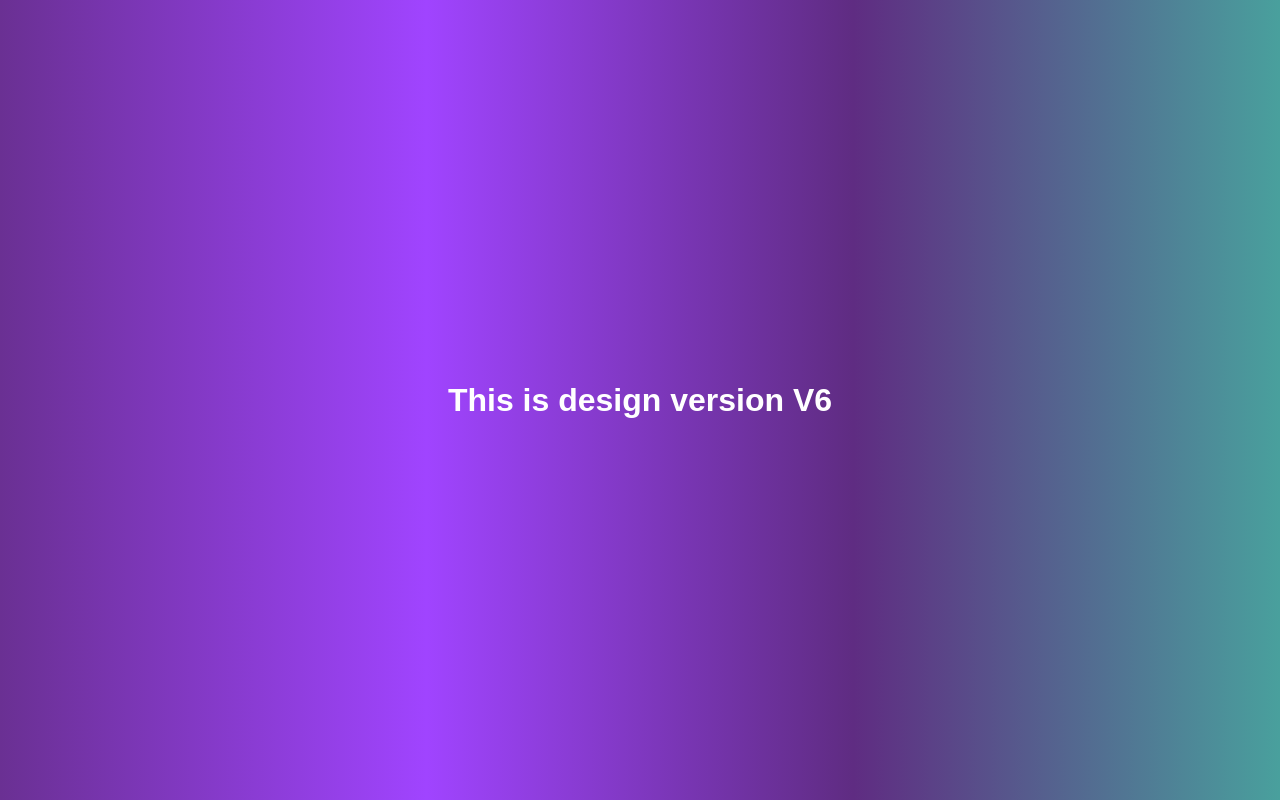
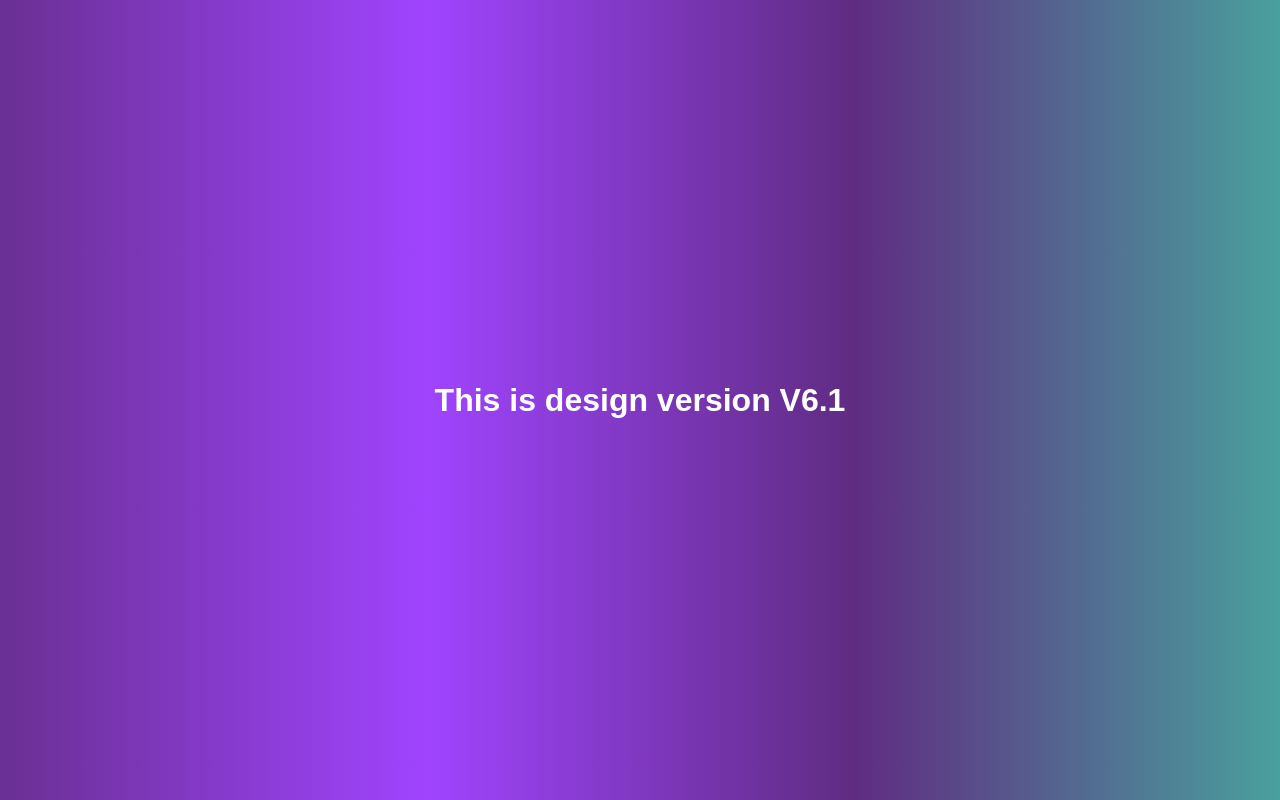
Before and after one commit to bhavuksharma/myrepo, a plain HTML site: page index.html in a window 1280 px wide. Drawn offline with Linux system fonts and the light colour scheme.

Commit message:
added version 6.1

```diff
--- a/index.html
+++ b/index.html
@@ -8,6 +8,6 @@
     <title>Document</title>
 </head>
 <body>
-    <h1>This is design version V6</h1>
+    <h1>This is design version V6.1</h1>
 </body>
 </html>
```
